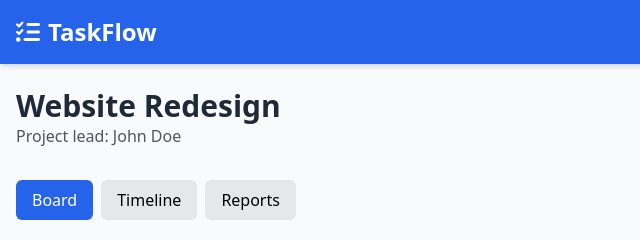
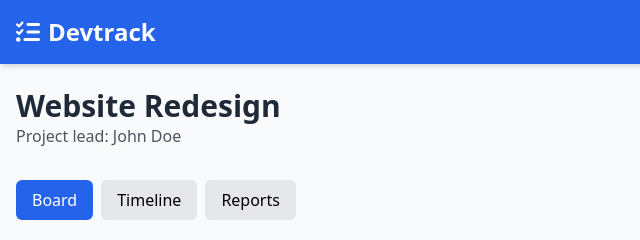
Before and after one commit to EckGroup/devtrack, a plain HTML site: page index.html in a window 1280 px wide. Shown: the top 240 px of the page, 0-640 px from the left. Drawn offline with nearby package versions, Linux system fonts and the light colour scheme; a script that the page names is missing.

Commit message:
Update index.html

```diff
--- a/index.html
+++ b/index.html
@@ -3,7 +3,7 @@
 <head>
     <meta charset="UTF-8">
     <meta name="viewport" content="width=device-width, initial-scale=1.0">
-    <title>TaskFlow - Jira Alternative</title>
+    <title>Devtrack</title>
     <script src="https://cdn.tailwindcss.com"></script>
     <link rel="stylesheet" href="https://cdnjs.cloudflare.com/ajax/libs/font-awesome/6.4.0/css/all.min.css">
     <style>
@@ -36,7 +36,7 @@
             <div class="container mx-auto px-4 py-3 flex justify-between items-center">
                 <div class="flex items-center space-x-2">
                     <i class="fas fa-tasks text-2xl"></i>
-                    <h1 class="text-2xl font-bold">TaskFlow</h1>
+                    <h1 class="text-2xl font-bold">Devtrack</h1>
                 </div>
                 <div class="flex items-center space-x-4">
                     <button id="createProjectBtn" class="bg-blue-700 hover:bg-blue-800 px-4 py-2 rounded-md flex items-center">
```
